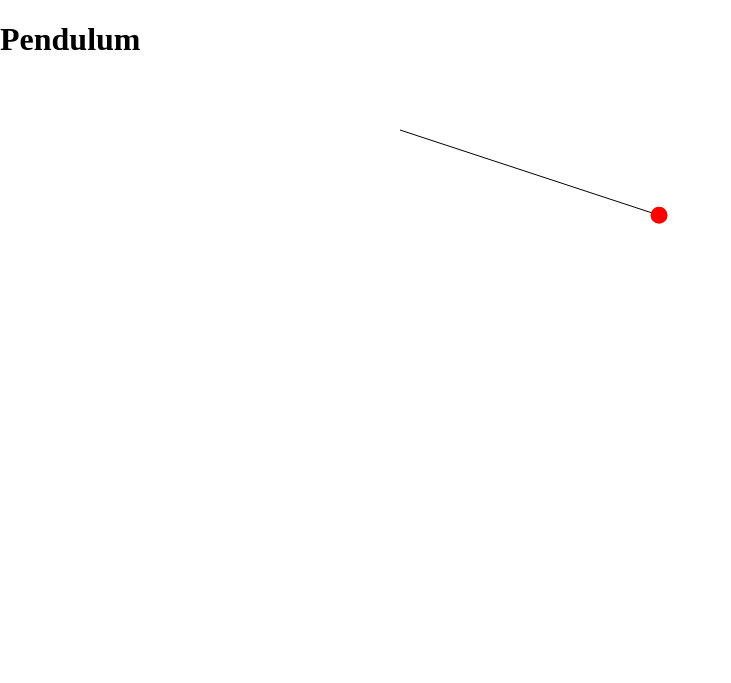
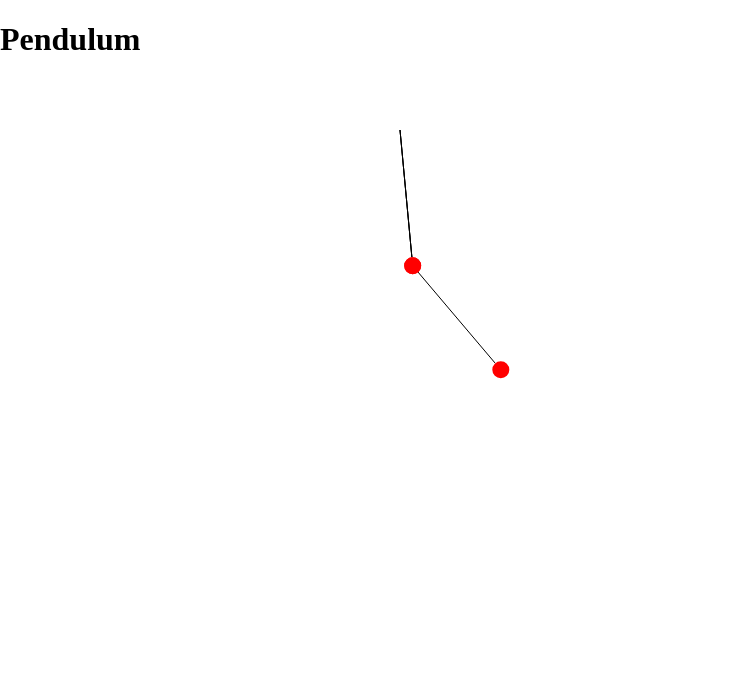
Before and after one commit to VoltXd/Pendulum-JS, a plain HTML site: page index.html in a window 1280 px wide. Shown: the whole page, without its empty margins (0-731 px from the left). Drawn offline with Linux system fonts and the light colour scheme.

Commit message:
Double Pendulum

```diff
--- a/index.html
+++ b/index.html
@@ -9,7 +9,9 @@
     <body>
         <h1>Pendulum</h1>
         <canvas id="canvas" width="800" height="600"></canvas>
+        <script src="js/PA_toolbox.js" type="text/javascript"></script>
         <script src="js/Pendulum.js" type="text/javascript"></script>
+        <script src="js/DoublePendulum.js" type="text/javascript"></script>
         <script src="js/app.js" type="text/javascript"></script>
     </body>
 </html>
--- /dev/null
+++ b/js/DoublePendulum.js
@@ -0,0 +1,69 @@
+class DoublePendulum
+{
+    constructor (m1, rho1, l1, theta1_t0, m2, rho2, l2, theta2_t0)
+    {
+        this.m1 = m1;
+        this.rho1 = rho1;
+        this.l1 = l1;
+        this.theta1 = theta1_t0;
+        this.x1 = this.l1 * Math.sin(theta1_t0);
+        this.y1 = this.l1 * Math.cos(theta1_t0);
+        this.omega1 = 0;
+        this.r1 = Math.pow(3 * m1 / rho1 / 4 / Math.PI, 1/3);
+
+        this.m2 = m2;
+        this.rho2 = rho2;
+        this.l2 = l2;
+        this.theta2 = theta2_t0;
+        this.x2 = this.l2 * Math.sin(theta2_t0);
+        this.y2 = this.l2 * Math.cos(theta2_t0);
+        this.omega2 = 0;
+        this.r2 = Math.pow(3 * m2 / rho2 / 4 / Math.PI, 1/3);
+    }
+
+    calculateNextPoint(dt)
+    {
+        let gamma1 = (-GRAVITATIONNAL_ACCELERATION * (2 * this.m1 + this.m2) * Math.sin(this.theta1) - this.m2 * GRAVITATIONNAL_ACCELERATION * Math.sin(this.theta1 - 2 * this.theta2) - 2 * Math.sin(this.theta1 - this.theta2) * this.m2 * (this.omega2 * this.omega2 * this.l2 + this.omega1 * this.omega1 * this.l1 * Math.cos(this.theta1 - this.theta2))) / (this.l1 * (2 * this.m1 + this.m2 - this.m2 * Math.cos(2 * this.theta1 - 2 * this.theta2)));
+        let gamma2 = (2 * Math.sin(this.theta1 - this.theta2) * (this.omega1 * this.omega1 * this.l1 * (this.m1 + this.m2) + GRAVITATIONNAL_ACCELERATION * (this.m1 + this.m2) * Math.cos(this.theta1) + this.omega2 * this.omega2 * this.l2 * this.m2 * Math.cos(this.theta1 - this.theta2))) / (this.l2 * (2 * this.m1 + this.m2 - this.m2 * Math.cos(2 * this.theta1 - 2 * this.theta2)));
+
+        this.omega1 += gamma1 * dt;
+        this.omega2 += gamma2 * dt;
+
+        this.theta1 += this.omega1 * dt;
+        this.theta2 += this.omega2 * dt;
+
+        this.x1 = this.l1 * Math.sin(this.theta1);
+        this.y1 = -this.l1 * Math.cos(this.theta1);
+        this.x2 = this.x1 + this.l2 * Math.sin(this.theta2);
+        this.y2 = this.y1 - this.l2 * Math.cos(this.theta2);
+    }
+
+    drawPendulum(context, width, height)
+    {
+        const size = Math.min(width, height);
+        const x1 = width/2;
+        const y1 = height/12;
+        const x2 = x1 + this.x1 * size / 2.2;
+        const y2 = y1 - this.y1 * size / 2.2;
+        const x3 = x1 + this.x2 * size / 2.2;
+        const y3 = y1 - this.y2 * size / 2.2;
+
+        context.strokeStyle = "black";
+        context.fillStyle = "red";
+        context.beginPath();
+        context.moveTo(x1, y1);
+        context.lineTo(x2 - this.r1 * Math.sin(this.theta1) * size / 2.2, y2 - this.r1 * Math.cos(this.theta1) * size / 2.2);
+        context.stroke();
+        context.closePath();
+        context.moveTo(x2, y2);
+        context.lineTo(x3 - this.r2 * Math.sin(this.theta2) * size / 2.2, y3 - this.r2 * Math.cos(this.theta2) * size / 2.2);
+        context.stroke();
+        context.closePath();
+        context.arc(x2, y2, this.r1 * size / 2.2, 0, 2 * Math.PI);
+        context.fill();
+        context.closePath();
+        context.arc(x3, y3, this.r2 * size / 2.2, 0, 2 * Math.PI);
+        context.fill();
+        context.closePath();
+    }
+}
--- /dev/null
+++ b/js/PA_toolbox.js
@@ -0,0 +1 @@
+const GRAVITATIONNAL_ACCELERATION = 9.80665;
--- a/js/Pendulum.js
+++ b/js/Pendulum.js
@@ -1,5 +1,3 @@
-const GRAVITATIONNAL_ACCELERATION = 9.80665;
-
 class Pendulum
 {
     constructor(mass, density, length, angle_t0)
@@ -8,8 +6,8 @@ class Pendulum
         this.density = density;
         this.length = length;
         this.angle = angle_t0;
-        this.x = Math.sin(this.angle);
-        this.y = -Math.cos(this.angle);
+        this.x = this.length * Math.sin(this.angle);
+        this.y = -this.length *Math.cos(this.angle);
 
         this.angleSpeed = 0;
         this.radius = Math.pow(3 * mass / density / 4 / Math.PI, 1/3);
@@ -21,8 +19,8 @@ class Pendulum
         this.angleSpeed += angleAcceleration * dt;
         this.angle += this.angleSpeed * dt;
 
-        this.x = Math.sin(this.angle);
-        this.y = -Math.cos(this.angle);
+        this.x = this.length * Math.sin(this.angle);
+        this.y = -this.length * Math.cos(this.angle);
     }
 
     drawPendulum(context, width, height)
@@ -30,17 +28,17 @@ class Pendulum
         const size = Math.min(width, height);
         const x1 = width/2;
         const y1 = height/12;
-        const x2 = x1 + this.x / this.length * size / 2.2;
-        const y2 = y1 - this.y / this.length * size / 2.2;
+        const x2 = x1 + this.x * size / 2.2;
+        const y2 = y1 - this.y * size / 2.2;
 
         context.strokeStyle = "black";
         context.fillStyle = "red";
         context.beginPath();
         context.moveTo(x1, y1);
-        context.lineTo(x2 - this.radius * Math.sin(this.angle) / this.length * size / 2.2, y2 - this.radius * Math.cos(this.angle) / this.length * size / 2.2);
+        context.lineTo(x2 - this.radius * Math.sin(this.angle) * size / 2.2, y2 - this.radius * Math.cos(this.angle) * size / 2.2);
         context.stroke();
         context.closePath();
-        context.arc(x2, y2, this.radius / this.length * size / 2.2, 0, 2 * Math.PI);
+        context.arc(x2, y2, this.radius * size / 2.2, 0, 2 * Math.PI);
         context.fill();
     }
 }
--- a/js/app.js
+++ b/js/app.js
@@ -1,4 +1,4 @@
-let pendulum = new Pendulum(1, 7860, 1, Math.PI / 2);
+let pendulum = new DoublePendulum(1, 7860, 0.5, Math.PI / 2, 1, 7860, 0.5, Math.PI / 2);
 
 let previousTimestamp = null;
 let x = 0;
```
